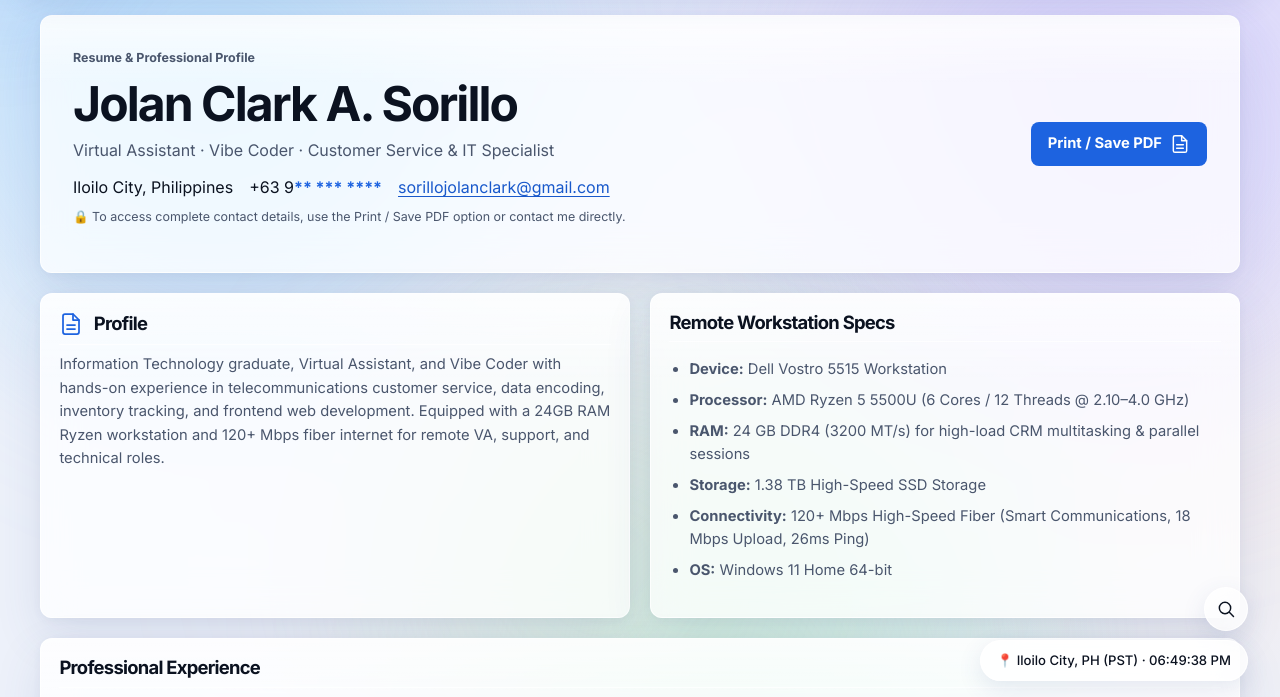
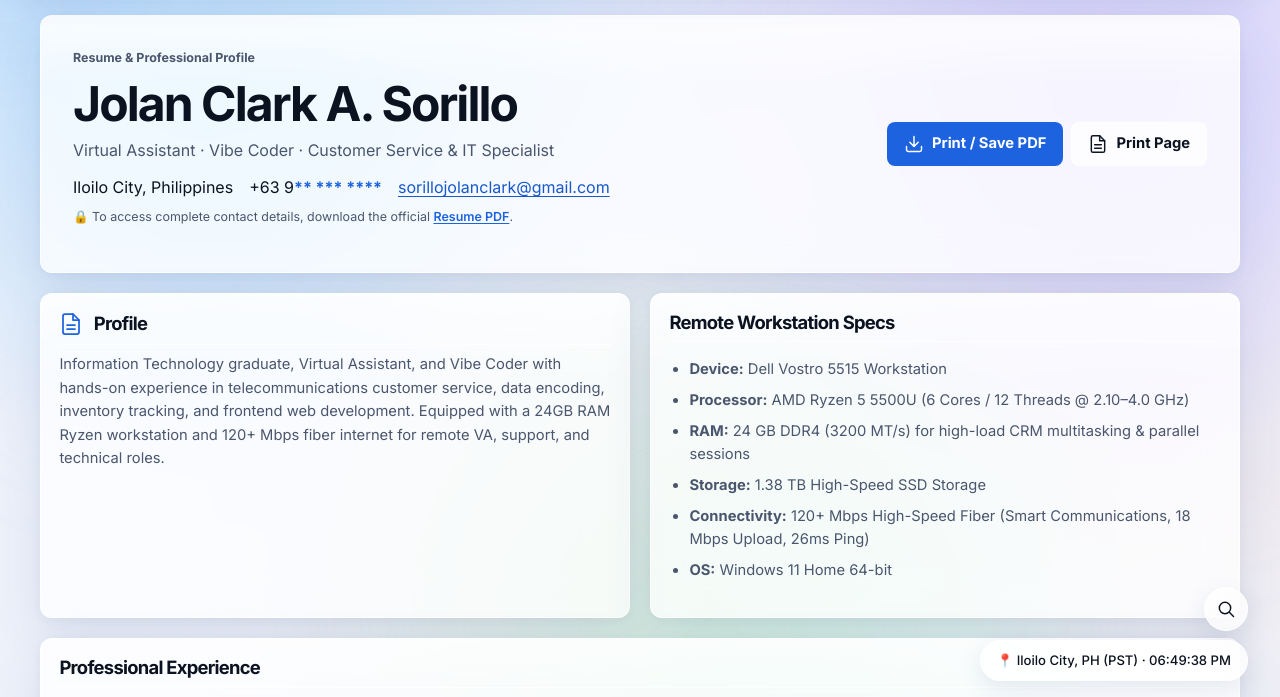
Before and after one commit to JCsorillo/JolanClarkSorillo, a plain HTML site: page resume.html in a window 1280 px wide. Shown: the part 87-784 px from the top of the page. Drawn offline with Linux system fonts and the light colour scheme.

Commit message:
Bundle official Resume - Jolan Clark Sorillo.pdf and wire Print/Save PDF buttons to direct download

```diff
--- a/resume.html
+++ b/resume.html
@@ -84,10 +84,13 @@
             <a href="mailto:sorillojolanclark@gmail.com">sorillojolanclark@gmail.com</a>
           </div>
           <p class="resume-privacy-note" style="font-size: 0.78rem; color: var(--color-muted); margin-top: 0.4rem;">
-            🔒 To access complete contact details, use the Print / Save PDF option or contact me directly.
+            🔒 To access complete contact details, download the official <a href="resume.pdf" download="Resume - Jolan Clark Sorillo.pdf" style="color: var(--color-accent); font-weight: 600; text-decoration: underline;">Resume PDF</a>.
           </p>
         </div>
-        <button class="button print-button" type="button" onclick="window.print()">Print / Save PDF</button>
+        <div style="display: flex; gap: 0.5rem; flex-wrap: wrap; align-items: center;">
+          <a class="button print-button" href="resume.pdf" download="Resume - Jolan Clark Sorillo.pdf" target="_blank" rel="noopener noreferrer"><svg class="icon icon-20 icon-download" width="20" height="20" viewBox="0 0 24 24" aria-hidden="true" focusable="false"><use href="img/icons.svg#download"></use></svg> <span>Print / Save PDF</span></a>
+          <button class="button button-secondary print-button" type="button" onclick="window.print()"><svg class="icon icon-20 icon-file-text" width="20" height="20" viewBox="0 0 24 24" aria-hidden="true" focusable="false"><use href="img/icons.svg#file-text"></use></svg> <span>Print Page</span></button>
+        </div>
       </header>
 
       <!-- BALANCED BENTO GRID LAYOUT -->
```
Also changed, not shown: index.html (+1 -1 lines), 1 other file.
